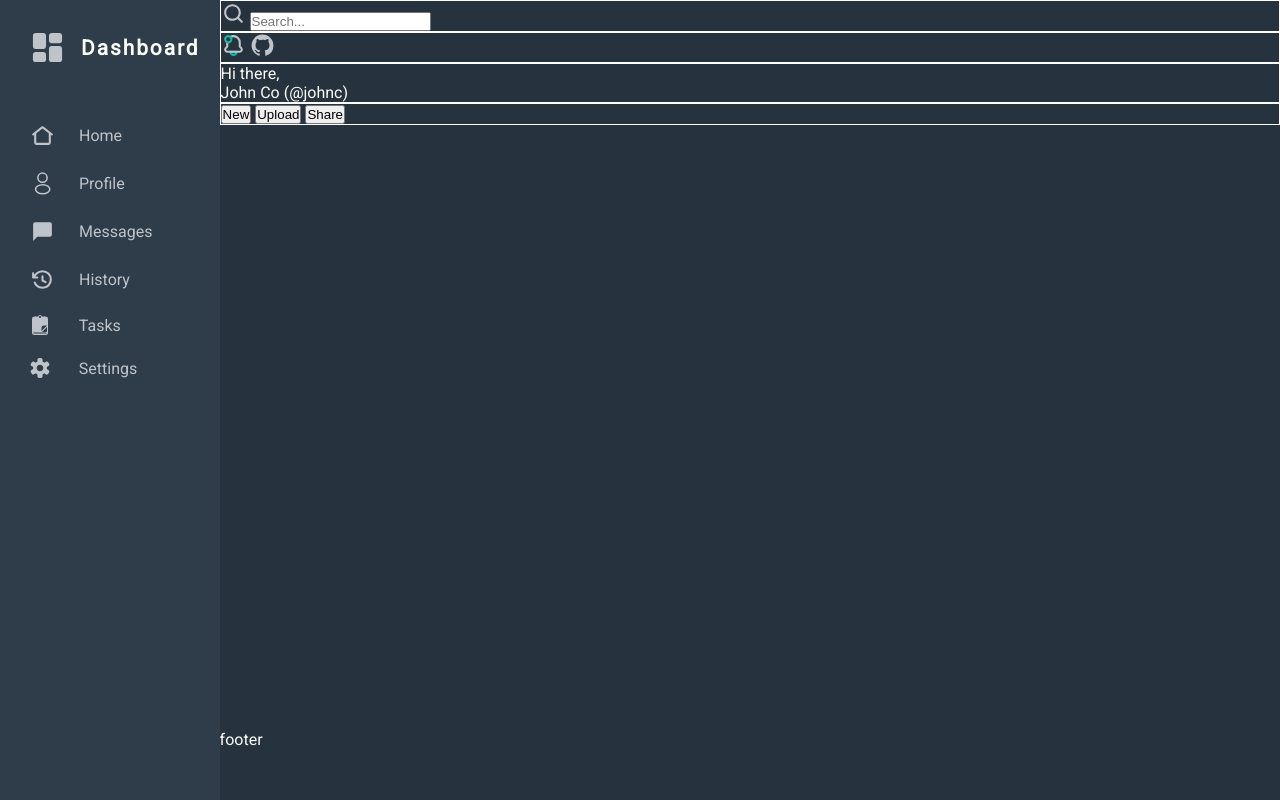
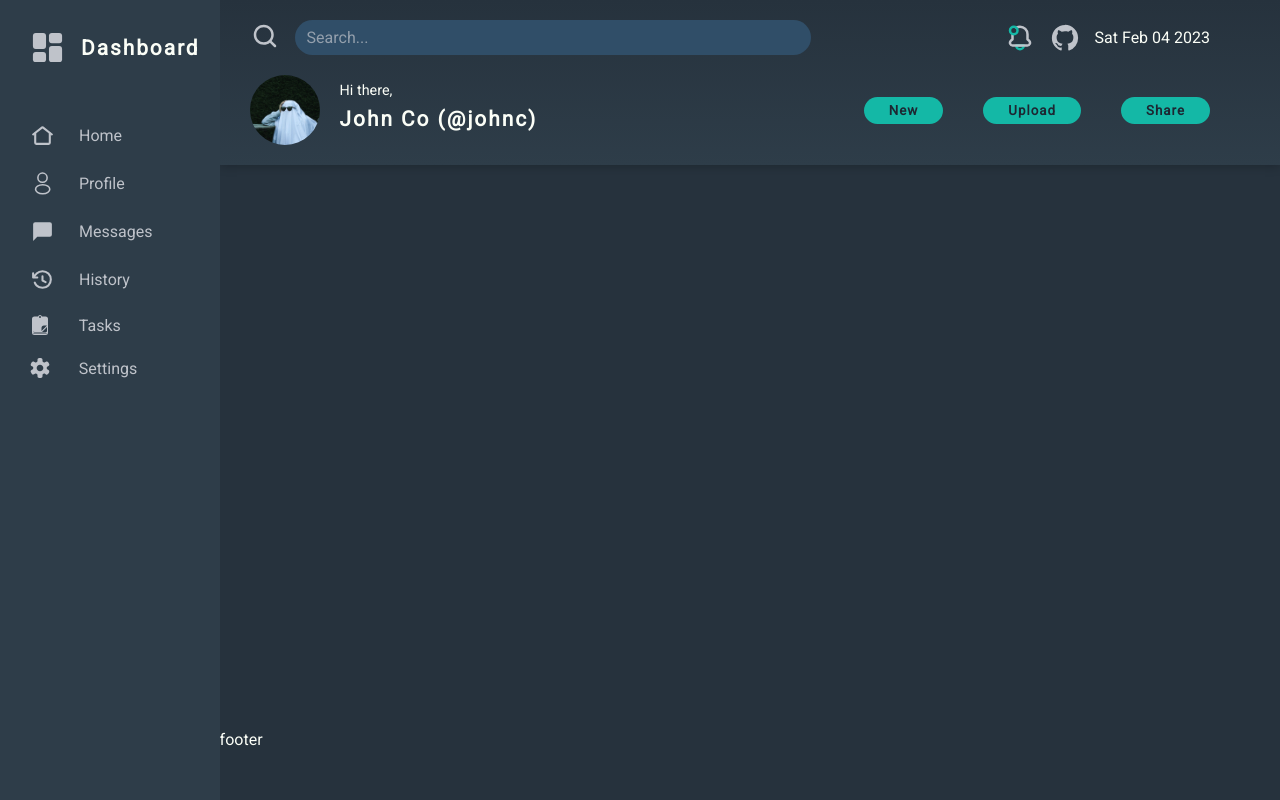
Before and after one commit to john0ground/Admin-Dashboard, a plain HTML site: page index.html in a window 1280 px wide. Drawn offline with Linux system fonts and the light colour scheme.

Commit message:
style header / display currentDate

```diff
--- a/index.html
+++ b/index.html
@@ -5,6 +5,7 @@
     <meta http-equiv="X-UA-Compatible" content="IE=edge">
     <meta name="viewport" content="width=device-width, initial-scale=1.0">
     <link rel="stylesheet" href="style.css">
+    <script src="script.js" defer></script>
     <title>Admin Dashboard</title>
 </head>
 <body>
@@ -23,6 +24,8 @@
             <svg fill="#000000" viewBox="0 0 24 24" id="notification-circle-left" data-name="Line Color" xmlns="http://www.w3.org/2000/svg" class="icon line-color"><path id="secondary" d="M15,18H9a3,3,0,0,0,3,3h0A3,3,0,0,0,15,18Z" style="fill: none; stroke: #14b8a6; stroke-linecap: round; stroke-linejoin: round; stroke-width: 2;"></path><path id="primary" d="M9.12,3.73A6,6,0,0,1,12,3a6,6,0,0,1,6,6v4l1.38,1.38A2.12,2.12,0,0,1,17.88,18H6.12a2.12,2.12,0,0,1-1.5-3.62L6,13V9" style="fill: none; stroke: #BFC3CA; stroke-linecap: round; stroke-linejoin: round; stroke-width: 2;"></path><path id="secondary-2" data-name="secondary" d="M10,6A3,3,0,0,0,7,3H7A3,3,0,0,0,4,6H4A3,3,0,0,0,7,9H7a3,3,0,0,0,3-3Z" style="fill: none; stroke: #14b8a6; stroke-linecap: round; stroke-linejoin: round; stroke-width: 2;"></path></svg>
 
             <svg id="github-icon" viewBox="0 0 16 16" xmlns="http://www.w3.org/2000/svg" fill="none"><path fill="#BFC3CA" fill-rule="evenodd" d="M8 1C4.133 1 1 4.13 1 7.993c0 3.09 2.006 5.71 4.787 6.635.35.064.478-.152.478-.337 0-.166-.006-.606-.01-1.19-1.947.423-2.357-.937-2.357-.937-.319-.808-.778-1.023-.778-1.023-.635-.434.048-.425.048-.425.703.05 1.073.72 1.073.72.624 1.07 1.638.76 2.037.582.063-.452.244-.76.444-.935-1.554-.176-3.188-.776-3.188-3.456 0-.763.273-1.388.72-1.876-.072-.177-.312-.888.07-1.85 0 0 .586-.189 1.924.716A6.711 6.711 0 018 4.381c.595.003 1.194.08 1.753.236 1.336-.905 1.923-.717 1.923-.717.382.963.142 1.674.07 1.85.448.49.72 1.114.72 1.877 0 2.686-1.638 3.278-3.197 3.45.251.216.475.643.475 1.296 0 .934-.009 1.688-.009 1.918 0 .187.127.404.482.336A6.996 6.996 0 0015 7.993 6.997 6.997 0 008 1z" clip-rule="evenodd"/></svg>
+
+            <p id="currentDate"></p>
         </div>
         <div class="user-name">
             <div class="profile-image"></div>
--- /dev/null
+++ b/script.js
@@ -0,0 +1,2 @@
+const date = document.getElementById('currentDate');
+date.textContent = new Date().toDateString();
--- a/style.css
+++ b/style.css
@@ -27,31 +27,118 @@ body {
     background-color: var(--primary-bg-dark);
     color: var(--text-light);
     font-family: Roboto;
+    font-size: 1rem;
 }
 
 header {
+    padding: 20px 70px 20px 30px;
     grid-column: 2;
     grid-row: 1;
+    display: grid;
+    grid-template-columns: 2fr 1fr;
+    row-gap: 20px;
+    align-items: center;
+    background: linear-gradient(var(--primary-bg-dark), var(--primary-bg-light));
+    box-shadow: 0 1px 10px rgba(0, 0, 0, 0.24);
 }
 
-header > * {
-    border: 1px solid white;
+.search-bar form{
+    display: flex;
+    align-items: center;
 }
 
 #search-icon {
-    width: 25px;
-    height: 25px;
+    width: 30px;
+    height: 30px;
     fill: var(--text-grayish);
+    margin-right: 15px;
 }
 
-#notification-circle-left {
-    width: 25px;
-    height: 25px;
+.search-bar input {
+    height: 35px;
+    width: clamp(100px, 90%, 700px);
+    padding: 10px;
+    border-radius: 20px;
+    background-color: #304e68;
+    border: 2px solid transparent;
+    font-size: 1rem;
+    color: var(--text-light);
 }
 
+.search-bar input:focus {
+    outline: none;
+    border: 2px solid var(--secondary-b);
+    transition: border linear 0.3s;
+}
+
+input::-webkit-input-placeholder {
+    color: var(--text-grayish);
+    opacity: 0.7;
+    font-family: roboto;
+}
+
+.user-info {
+    justify-self: right;
+    align-self: center;
+    display: flex;
+    align-items: center;
+}
+
+#notification-circle-left,
 #github-icon {
-    width: 25px;
-    height: 25px;
+    width: 30px;
+    height: 30px;
+    margin-right: 15px;
+}
+
+.user-name {
+    justify-self: start;
+    display: grid;
+    grid-template-columns: auto auto;
+    align-items: center;
+    column-gap: 20px;
+}
+
+.user-name .profile-image {
+    width: 70px;
+    height: 70px;
+    background-image: url(images/user-profile.jpg);
+    background-position: center;
+    background-size: cover;
+    border-radius: 50%;
+    grid-row: 1 / 3;
+}
+
+.user-name > p:first-of-type {
+    font-size: 0.9rem;
+}
+
+.user-name > p:nth-of-type(2) {
+    font-size: 1.3rem;
+    font-weight: bold;
+    letter-spacing: 2px;
+    align-self: flex-start;
+}
+
+.header-buttons {
+    align-self: center;
+    justify-self: right;
+    display: flex;
+}
+
+.header-btn {
+    padding: 6px 25px;
+    border-radius: 60px;
+    border: none;
+    background: var(--secondary-light);
+    color: var(--primary-main);
+    font-weight: bold;
+    font-family: roboto;
+    letter-spacing: 1px;
+}
+
+.header-btn {
+    margin-left: 40px;
 }
 
 aside {
@@ -100,13 +187,6 @@ aside {
     margin-right: 1.8rem;
 }
 
-/* .nav::after {
-    content: "";
-    border-bottom: 3px solid black;
-    display: block;
-    width: 10px;
-} */
-
 .nav:hover:not(:first-child) {
     border-bottom: 2px solid var(--secondary-b);
     opacity: 1;
@@ -119,16 +199,16 @@ main {
     grid-template-columns: 5fr 2fr;
 }
 
-/* main > * {
-    border: 1px solid #000;
-} */
-
 footer {
     grid-column: 2;
     grid-row: 3;
 }
 
 /* hover pointer */
-.nav:hover {
+.nav,
+#search-icon,
+#notification-circle-left,
+#github-icon,
+.header-btn:hover {
     cursor: pointer;
 }
```
Also changed, not shown: images/user-profile.jpg (added).
